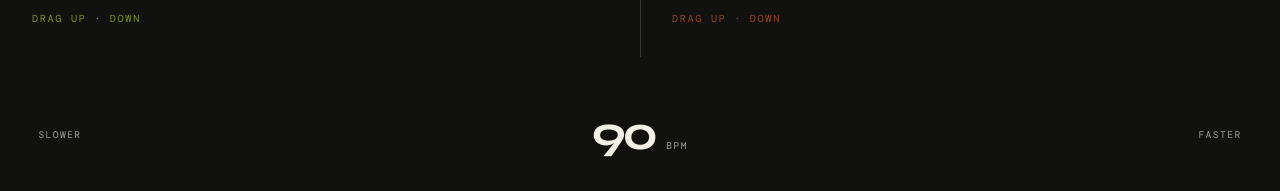
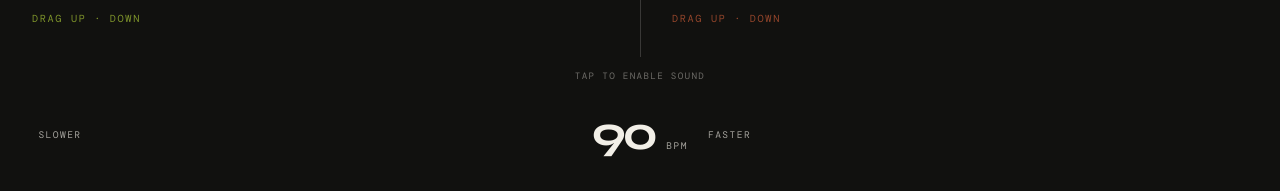
Before and after one commit to shredographer/polyrhythm-trainer, a Next.js app: page / in a window 1280 px wide. Shown: the part 583-774 px from the top of the page. Built offline with nearby package versions, Linux system fonts and the light colour scheme.

Commit message:
Add tones to rhythm flashes

```diff
--- a/app/globals.css
+++ b/app/globals.css
@@ -184,6 +184,18 @@ input {
   justify-self: end;
 }
 
+.sound-status {
+  position: absolute;
+  top: 0.8rem;
+  left: 50%;
+  font-size: 0.58rem;
+  text-transform: uppercase;
+  letter-spacing: 0.14em;
+  opacity: 0.4;
+  transform: translateX(-50%);
+  pointer-events: none;
+}
+
 .tempo-track {
   position: absolute;
   right: 0;
--- a/app/page.tsx
+++ b/app/page.tsx
@@ -17,13 +17,48 @@ export default function Trainer() {
   const [bpm, setBpm] = useState(90);
   const [left, setLeft] = useState(1);
   const [right, setRight] = useState(1);
+  const [soundReady, setSoundReady] = useState(false);
   const [pulses, setPulses] = useState({ left: 0, right: 0, leftSync: true, rightSync: true });
   const timing = useRef({ origin: 0, leftStep: -1, rightStep: -1 });
   const values = useRef({ bpm, left, right });
+  const audio = useRef<AudioContext | null>(null);
 
   useEffect(() => {
     values.current = { bpm, left, right };
   }, [bpm, left, right]);
+
+  useEffect(() => {
+    const enableSound = () => {
+      if (!audio.current) audio.current = new AudioContext();
+      void audio.current.resume();
+      setSoundReady(true);
+    };
+
+    window.addEventListener("pointerdown", enableSound, { once: true });
+    window.addEventListener("keydown", enableSound, { once: true });
+    return () => {
+      window.removeEventListener("pointerdown", enableSound);
+      window.removeEventListener("keydown", enableSound);
+    };
+  }, []);
+
+  const playNote = (frequency: number) => {
+    const context = audio.current;
+    if (!context || context.state !== "running") return;
+
+    const now = context.currentTime;
+    const oscillator = context.createOscillator();
+    const gain = context.createGain();
+    oscillator.type = "sine";
+    oscillator.frequency.setValueAtTime(frequency, now);
+    gain.gain.setValueAtTime(0.0001, now);
+    gain.gain.exponentialRampToValueAtTime(0.16, now + 0.006);
+    gain.gain.exponentialRampToValueAtTime(0.0001, now + 0.09);
+    oscillator.connect(gain);
+    gain.connect(context.destination);
+    oscillator.start(now);
+    oscillator.stop(now + 0.095);
+  };
 
   useEffect(() => {
     timing.current.origin = performance.now();
@@ -40,6 +75,9 @@ export default function Trainer() {
       if (leftStep !== timing.current.leftStep || rightStep !== timing.current.rightStep) {
         const leftChanged = leftStep !== timing.current.leftStep;
         const rightChanged = rightStep !== timing.current.rightStep;
+        if (leftChanged && rightChanged) playNote(261.63);
+        else if (leftChanged) playNote(329.63);
+        else playNote(392);
         timing.current.leftStep = leftStep;
         timing.current.rightStep = rightStep;
         setPulses((previous) => ({
@@ -83,7 +121,7 @@ export default function Trainer() {
         <div className="center-line" aria-hidden="true" />
       </section>
 
-      <TempoControl bpm={bpm} onChange={setBpm} />
+      <TempoControl bpm={bpm} soundReady={soundReady} onChange={setBpm} />
     </main>
   );
 }
@@ -149,7 +187,15 @@ function RhythmPad({
   );
 }
 
-function TempoControl({ bpm, onChange }: { bpm: number; onChange: (bpm: number) => void }) {
+function TempoControl({
+  bpm,
+  soundReady,
+  onChange,
+}: {
+  bpm: number;
+  soundReady: boolean;
+  onChange: (bpm: number) => void;
+}) {
   const drag = useRef({ x: 0, bpm: 0 });
 
   const onPointerDown = (event: PointerEvent<HTMLDivElement>) => {
@@ -191,6 +237,7 @@ function TempoControl({ bpm, onChange }: { bpm: number; onChange: (bpm: number)
         <span>BPM</span>
       </div>
       <span className="tempo-direction">faster</span>
+      <span className="sound-status">{soundReady ? "sound on" : "tap to enable sound"}</span>
       <div className="tempo-track" aria-hidden="true">
         <div className="tempo-fill" style={{ width: `${((bpm - MIN_BPM) / (MAX_BPM - MIN_BPM)) * 100}%` }} />
       </div>
```
